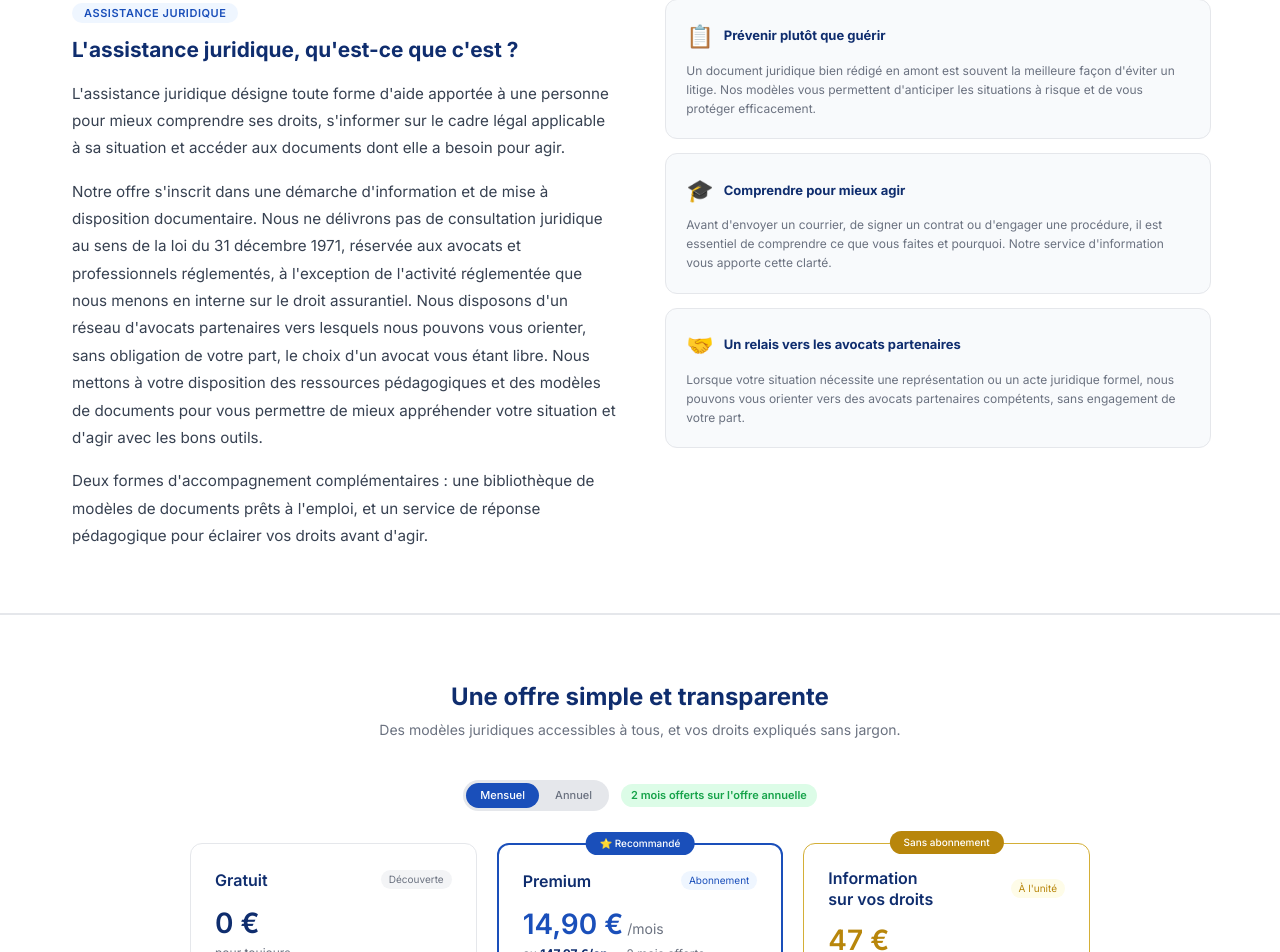
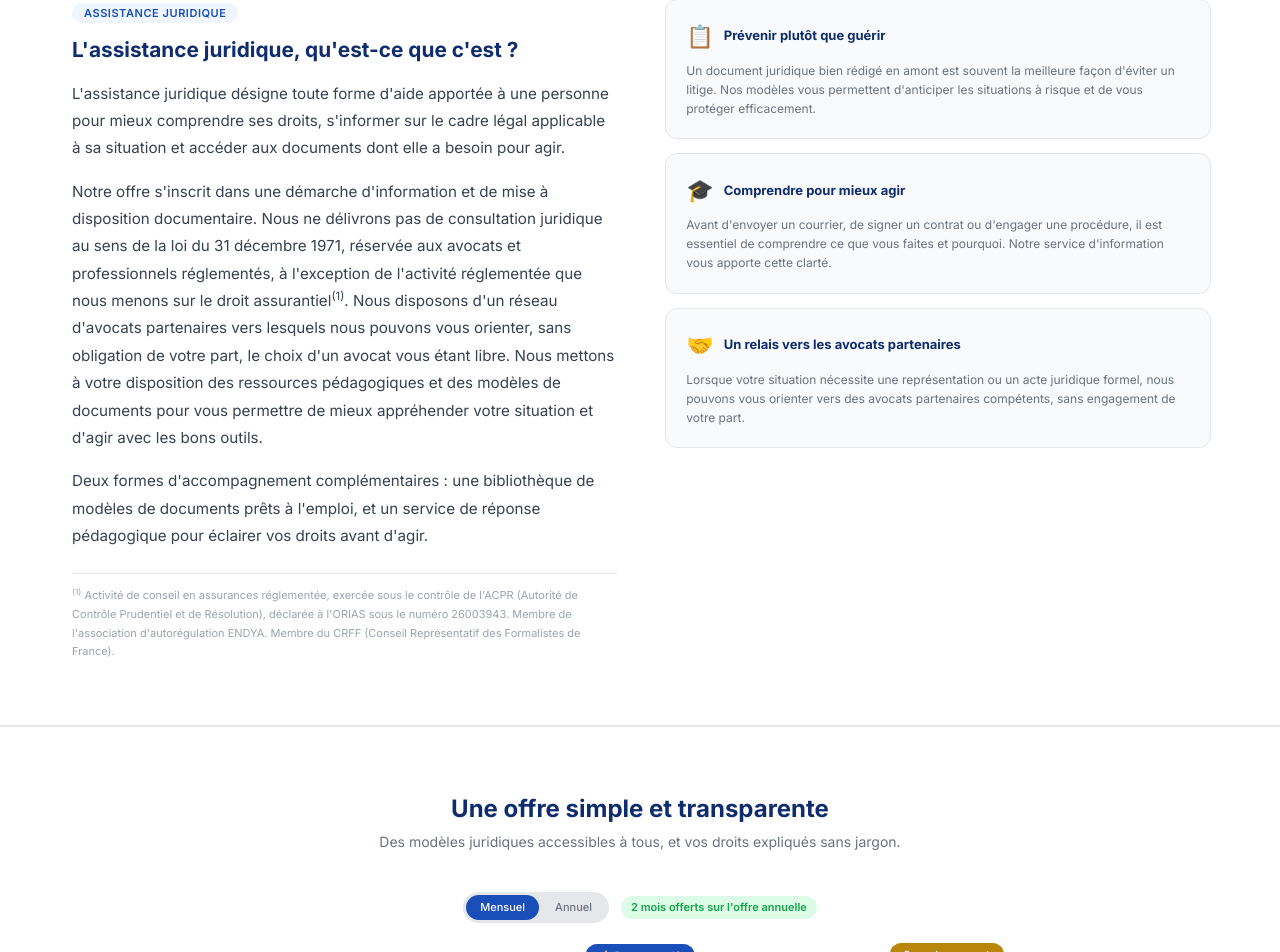
Before and after one commit to SYPA-ASSO/docutheque-next, a Next.js app: page / in a window 1280 px wide. Shown: the part 3200-4152 px from the top of the page. Built offline with nearby package versions, Linux system fonts and the light colour scheme.

Commit message:
HowItWorks ORIAS ACPR ENDYA CRFF note bas de page

```diff
--- a/components/HowItWorks.tsx
+++ b/components/HowItWorks.tsx
@@ -89,11 +89,17 @@ export default function HowItWorks() {
                 L'assistance juridique désigne toute forme d'aide apportée à une personne pour mieux comprendre ses droits, s'informer sur le cadre légal applicable à sa situation et accéder aux documents dont elle a besoin pour agir.
               </p>
               <p style={{color: '#374151', fontSize: '0.95rem', lineHeight: '1.8', marginBottom: '16px'}}>
-                Notre offre s'inscrit dans une démarche d'information et de mise à disposition documentaire. Nous ne délivrons pas de consultation juridique au sens de la loi du 31 décembre 1971, réservée aux avocats et professionnels réglementés, à l'exception de l'activité réglementée que nous menons en interne sur le droit assurantiel. Nous disposons d'un réseau d'avocats partenaires vers lesquels nous pouvons vous orienter, sans obligation de votre part, le choix d'un avocat vous étant libre. Nous mettons à votre disposition des ressources pédagogiques et des modèles de documents pour vous permettre de mieux appréhender votre situation et d'agir avec les bons outils.
+                Notre offre s'inscrit dans une démarche d'information et de mise à disposition documentaire. Nous ne délivrons pas de consultation juridique au sens de la loi du 31 décembre 1971, réservée aux avocats et professionnels réglementés, à l'exception de l'activité réglementée que nous menons sur le droit assurantiel<sup>(1)</sup>. Nous disposons d'un réseau d'avocats partenaires vers lesquels nous pouvons vous orienter, sans obligation de votre part, le choix d'un avocat vous étant libre. Nous mettons à votre disposition des ressources pédagogiques et des modèles de documents pour vous permettre de mieux appréhender votre situation et d'agir avec les bons outils.
               </p>
-              <p style={{color: '#374151', fontSize: '0.95rem', lineHeight: '1.8'}}>
+              <p style={{color: '#374151', fontSize: '0.95rem', lineHeight: '1.8', marginBottom: '24px'}}>
                 Deux formes d'accompagnement complémentaires : une bibliothèque de modèles de documents prêts à l'emploi, et un service de réponse pédagogique pour éclairer vos droits avant d'agir.
               </p>
+              {/* NOTE DE BAS DE PAGE */}
+              <div style={{borderTop: '1px solid #e5e7eb', paddingTop: '12px'}}>
+                <p style={{color: '#9ca3af', fontSize: '11px', lineHeight: '1.7'}}>
+                  <sup>(1)</sup> Activité de conseil en assurances réglementée, exercée sous le contrôle de l'ACPR (Autorité de Contrôle Prudentiel et de Résolution), déclarée à l'ORIAS sous le numéro 26003943. Membre de l'association d'autorégulation ENDYA. Membre du CRFF (Conseil Représentatif des Formalistes de France).
+                </p>
+              </div>
             </div>
             <div style={{flex: '0 0 48%', display: 'flex', flexDirection: 'column', gap: '14px'}}>
               <div style={{background: '#f8fafc', border: '1px solid #e5e7eb', borderRadius: '12px', padding: '1.25rem'}}>
```
